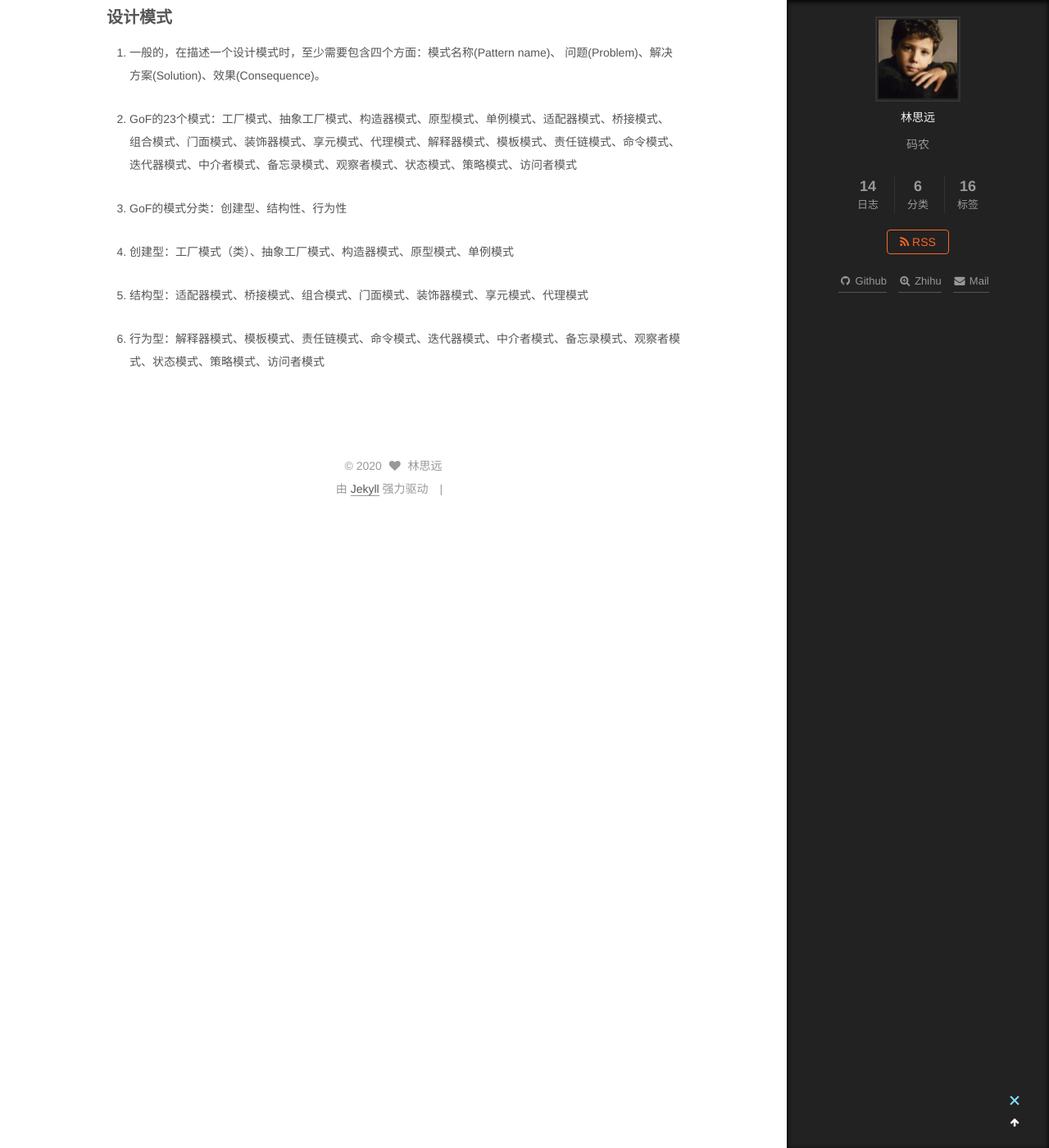
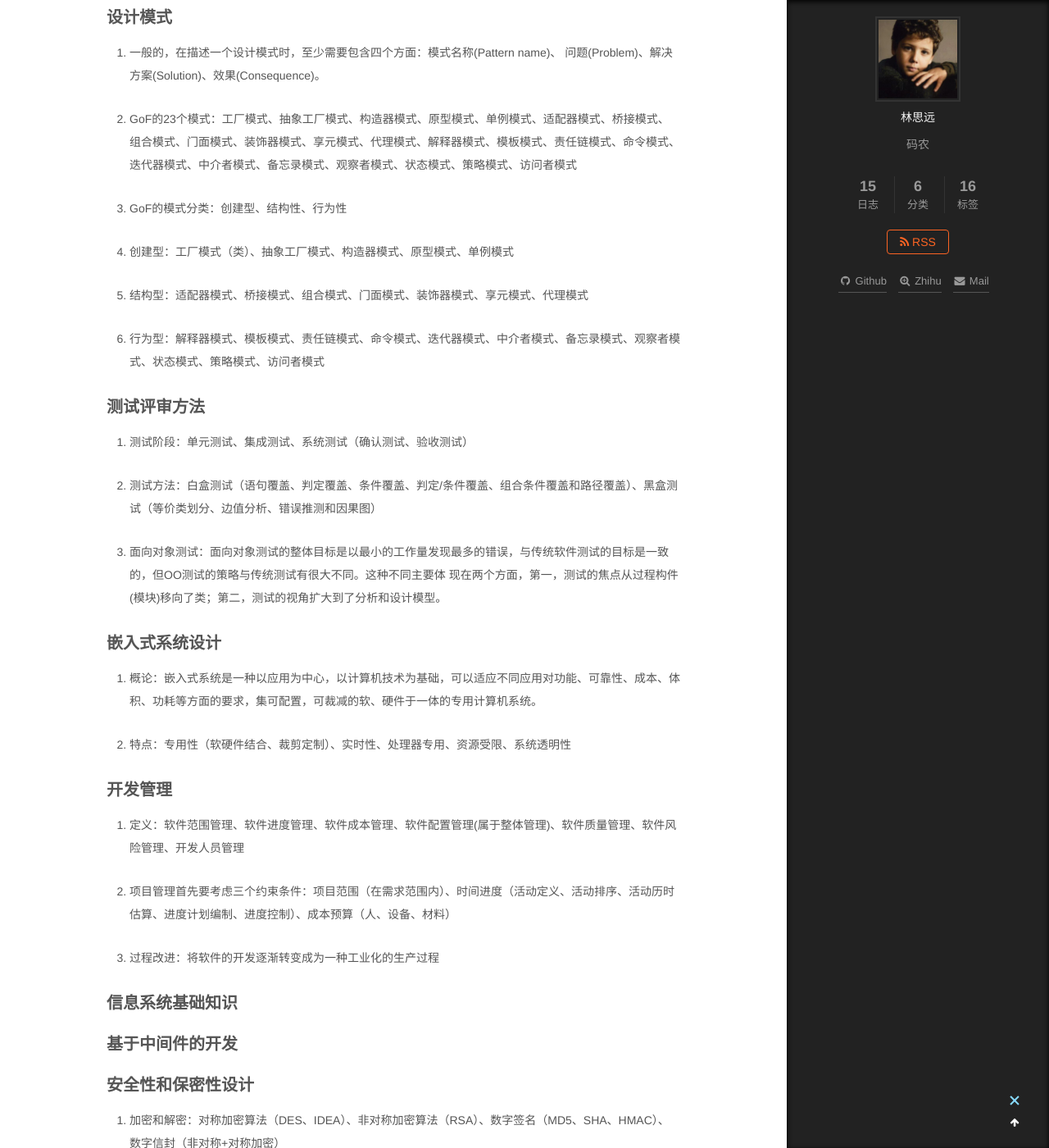
Before and after one commit to phaedo/blog, a Jekyll site: the page built from draft/系统架构师考试-计算机组成原理（一）.md, in a window 1280 px wide and 1400 px high, scrolled down 5870 px. Shown: the whole window at 82% size. Built offline with Jekyll 4.4.1, drawn with Linux system fonts in a browser that asks for light colours; our own code applies the rules of GitHub Pages for plain Markdown files; comment, search, counter and statistics services are not loaded; some of the changed text lies outside the part shown.

Commit message:
11-09新博客

```diff
--- a/draft/系统架构师考试-计算机组成原理（一）.md
+++ b/draft/系统架构师考试-计算机组成原理（一）.md
@@ -186,3 +186,48 @@
 5. 结构型：适配器模式、桥接模式、组合模式、门面模式、装饰器模式、享元模式、代理模式
 
 6. 行为型：解释器模式、模板模式、责任链模式、命令模式、迭代器模式、中介者模式、备忘录模式、观察者模式、状态模式、策略模式、访问者模式
+
+## 测试评审方法
+
+1. 测试阶段：单元测试、集成测试、系统测试（确认测试、验收测试）
+
+2. 测试方法：白盒测试（语句覆盖、判定覆盖、条件覆盖、判定/条件覆盖、组合条件覆盖和路径覆盖）、黑盒测试（等价类划分、边值分析、错误推测和因果图）
+
+3. 面向对象测试：面向对象测试的整体目标是以最小的工作量发现最多的错误，与传统软件测试的目标是一致的，但OO测试的策略与传统测试有很大不同。这种不同主要体 现在两个方面，第一，测试的焦点从过程构件(模块)移向了类；第二，测试的视角扩大到了分析和设计模型。
+
+## 嵌入式系统设计
+
+1. 概论：嵌入式系统是一种以应用为中心，以计算机技术为基础，可以适应不同应用对功能、可靠性、成本、体积、功耗等方面的要求，集可配置，可裁减的软、硬件于一体的专用计算机系统。
+
+2. 特点：专用性（软硬件结合、裁剪定制）、实时性、处理器专用、资源受限、系统透明性
+
+## 开发管理
+
+1. 定义：软件范围管理、软件进度管理、软件成本管理、软件配置管理(属于整体管理)、软件质量管理、软件风险管理、开发人员管理
+
+2. 项目管理首先要考虑三个约束条件：项目范围（在需求范围内）、时间进度（活动定义、活动排序、活动历时估算、进度计划编制、进度控制）、成本预算（人、设备、材料）
+
+3. 过程改进：将软件的开发逐渐转变成为一种工业化的生产过程
+
+## 信息系统基础知识
+
+## 基于中间件的开发
+
+## 安全性和保密性设计
+
+1. 加密和解密：对称加密算法（DES、IDEA）、非对称加密算法（RSA）、数字签名（MD5、SHA、HMAC）、数字信封（非对称+对称加密）
+
+2. 安全协议-IPSec：发送方在发送数据前对数据实施加密，然后把密文数据发送到网络中去，开始传输。在整个传输过程中，数据都是以密文方式传输的，直到数据到达目的节点，才由接收方对密文进行解密，提取明文信息。加密过程发生在IP层。
+
+3. 安全协议-SSL：基于TCP协议，SSL握手的过程可以分为两个阶段，第一阶 段用于建立秘密的通信信道，第二阶段用于客户验证。
+
+4. 系统安全设计-物理安全：授权访问、物理设备的冗余备份、温度、湿度、灰尘、振动、雷电、电力等方面的参数；
+
+5. 系统安全设计-网络安全：防火墙（包过滤、状态监测、应用网关）
+
+6. 系统安全设计-入侵检测
+
+## 系统可靠性分析与设计
+1. 指标：可靠度、可用度、可维度、平均无故障时间、平均故障修 复时间及平均故障间隔时间
+
+2. 系统配置方法：单机容错技术、双机热备份技术和服务器集群技术
```
Also changed, not shown: _posts/2019-11-09-设计模式（二）设计模式的分类.md (added, +48 -0 lines), draft/系统架构师考试-论文（二）.md (added, +67 -0 lines).
